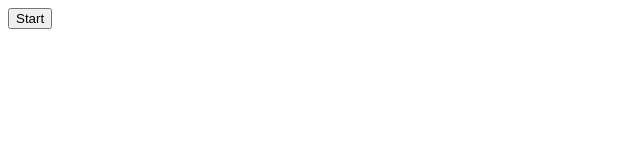
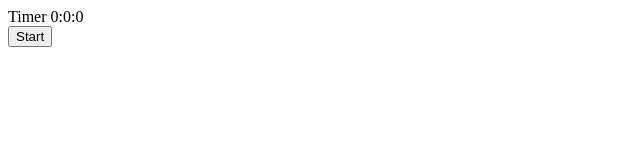
Before and after one commit to TinyBossofaMilk/Wheres-Pikachu, a React (Create React App) app: page / in a window 1280 px wide. Shown: the top 160 px of the page, without its empty margins (0-640 px from the left). Built offline with nearby package versions, Linux system fonts and the light colour scheme.

Commit message:
added timer functions, not working yet

```diff
--- a/src/App.js
+++ b/src/App.js
@@ -1,7 +1,8 @@
 import { render } from "@testing-library/react";
 import React, { useState } from "react";
+import { initializeApp } from 'firebase/app';
 import Interface from "./Interface";
-import { initializeApp } from 'firebase/app';
+import Timer from "./Timer";
 
 // TODO: Replace the following with your app's Firebase project configuration
 const firebaseConfig = {
@@ -22,25 +23,45 @@ function App() {
   const [showScreen, setShowScreen] = useState(false);
   const [start, setStart] = useState();
   const [end, setEnd] = useState();
+  const [gameOver, setGameOver] = useState(false);
 
   const gameStart = (e) => {
     setShowScreen(true);
     const gamescreen = document.getElementById("interface");
     setStart(new Date());
+    console.log("gameStart =")
+    console.log(start)
+    console.log("gameEnd =")
+    console.log(end)
   };
 
   const gameFinish = (e) => {
-    setEnd(new Date());
+    if(!gameOver){
+      setEnd(new Date());
+      setGameOver(true);
+    }
+    console.log("gameStart =")
+    console.log(start)
+    console.log("gameEnd =")
+    console.log(end)
+  };
 
-  };
+  const reset = () => {
+    setStart(undefined);
+    setShowScreen(false);
+    setGameOver(false);
+  }
 
   return (
     <div>
+      <Timer start={start}/>
       {showScreen ?
 
         <Interface image={image} map={map} gameFinish={gameFinish} />
 
         : <button onClick={gameStart}>Start</button>}
+
+      {gameOver ? <button onClick={reset}>Retry?</button> : null}
     </div>
   );
 }
--- a/src/Interface.js
+++ b/src/Interface.js
@@ -3,10 +3,6 @@ import React from "react";
 
 const Interface = (props) => {
     const {image, map, gameFinish} = props;
-
-    // const pokemonOnClick = (e) => {
-    //     console.log("helloooo");
-    // };
 
     return (
         <div id="interface" >
--- /dev/null
+++ b/src/Timer.js
@@ -0,0 +1,35 @@
+import React from "react";
+import { render } from "@testing-library/react";
+
+const Timer = (props) => {
+    const {start} = props;
+    let now = new Date();;
+    setInterval(() => {
+        now = new Date();
+        // console.log("now")
+        // console.log(now)
+    }, 1000)
+    let min = 0;
+    let sec = 0;
+    let msec = 0;
+    // console.log(start)
+    if(start){
+        min = now.getMinutes() - start.getMinutes();
+        sec = now.getSeconds() - start.getSeconds();
+        if(sec < 0){
+            min -= 1;
+            sec += 60
+        }
+        msec = now.getMilliseconds() - start.getMilliseconds();
+        if(msec < 0){
+            sec -= 1
+            msec += 1000;
+        }
+    }
+
+    return (
+        <div>Timer {min}:{sec}:{msec}</div>
+    );
+};
+
+export default Timer;
```
Also changed, not shown: src/Countdown.js (added, +7 -0 lines).
